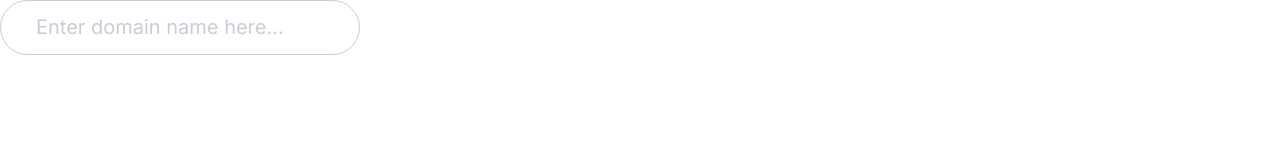
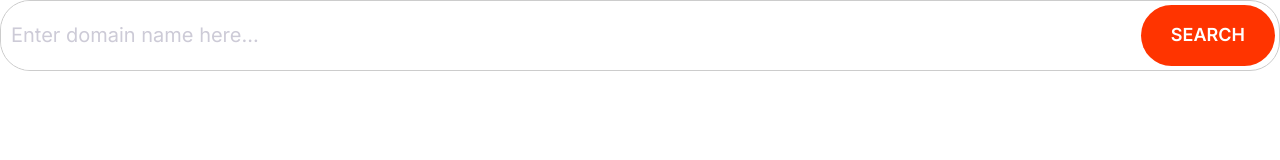
Before and after one commit to adilya2001/atrix, a plain HTML site: page index.html in a window 1280 px wide. Drawn offline with Linux system fonts and the light colour scheme.

Commit message:
define input

```diff
--- a/css/styles.css
+++ b/css/styles.css
@@ -16,6 +16,8 @@ html {
   --color-accent: #ff3400;
   --color-headings: #1b0760;
   --color-boby: #918ca4;
+  --color-border: #ccc;
+  --border-radius: 30px;
 }
 
 body {
@@ -243,8 +245,8 @@ a {
 /* inputs */
 
 .input {
-  border-radius: 30px;
-  border: 1px solid #ccc;
+  border-radius: var(--border-radius);
+  border: 1px solid var(--color-border);
   color: var(--color-headings);
   font-size: 2rem;
   outline: 0;
@@ -255,6 +257,22 @@ a {
   color: #cdcbd7;
 }
 
+.input-group {
+  border: 1px solid var(--color-border);
+  border-radius: var(--border-radius);
+  display: flex;
+}
+
+.input-group .input {
+  border: 0;
+  flex-grow: 1;
+  padding: 1.5rem 1rem;
+}
+
+.input-group .btn {
+  margin: 4px;
+}
+
 @media screen and(min-width:1024px) {
   .input {
     font-size: 1.5rem;
--- a/index.html
+++ b/index.html
@@ -14,6 +14,13 @@
     />
   </head>
   <body>
-    <input type="text" class="input" placeholder="Enter domain name here..." />
+    <div class="input-group">
+      <input
+        type="text"
+        class="input"
+        placeholder="Enter domain name here..."
+      />
+      <button class="btn btn--accent">Search</button>
+    </div>
   </body>
 </html>
```
